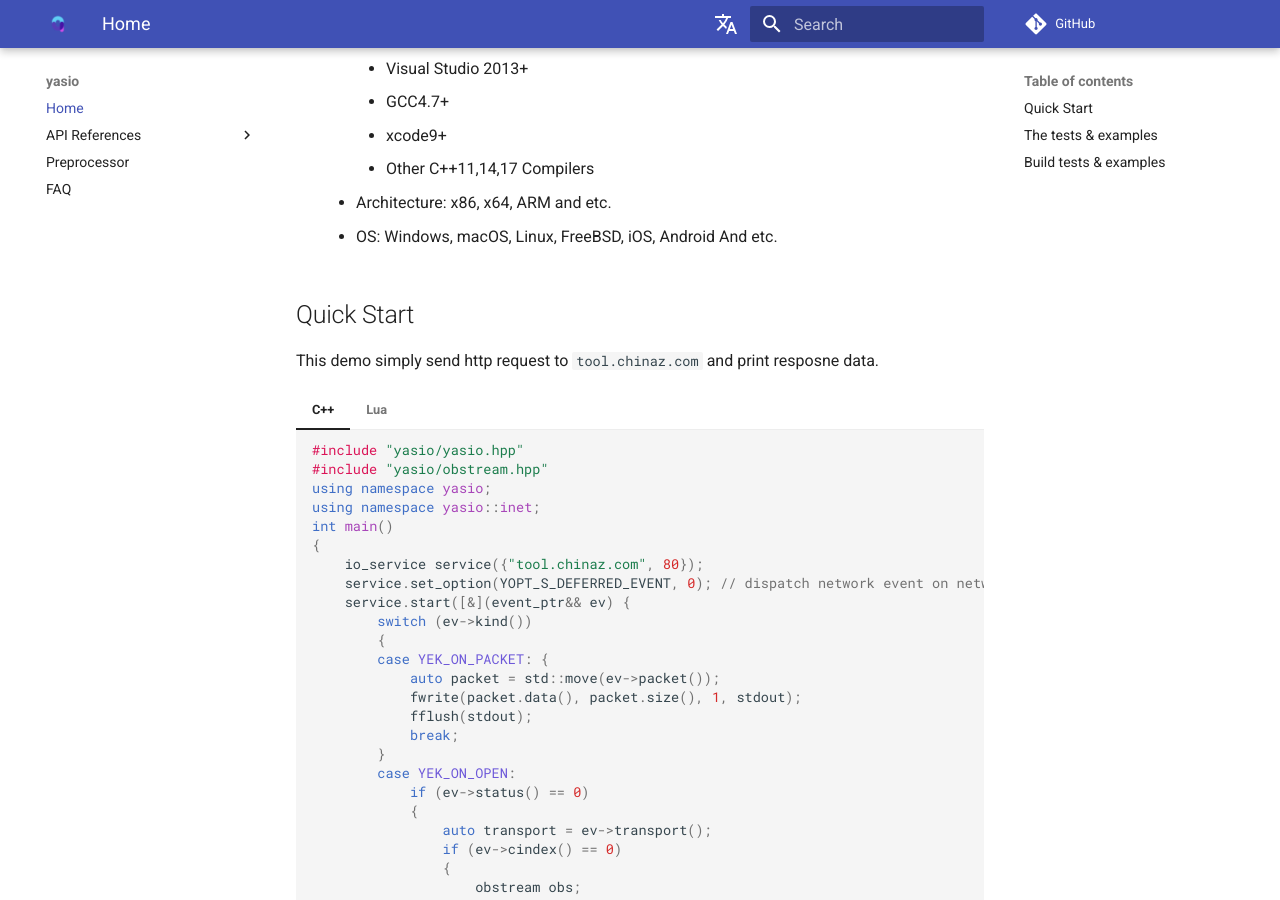
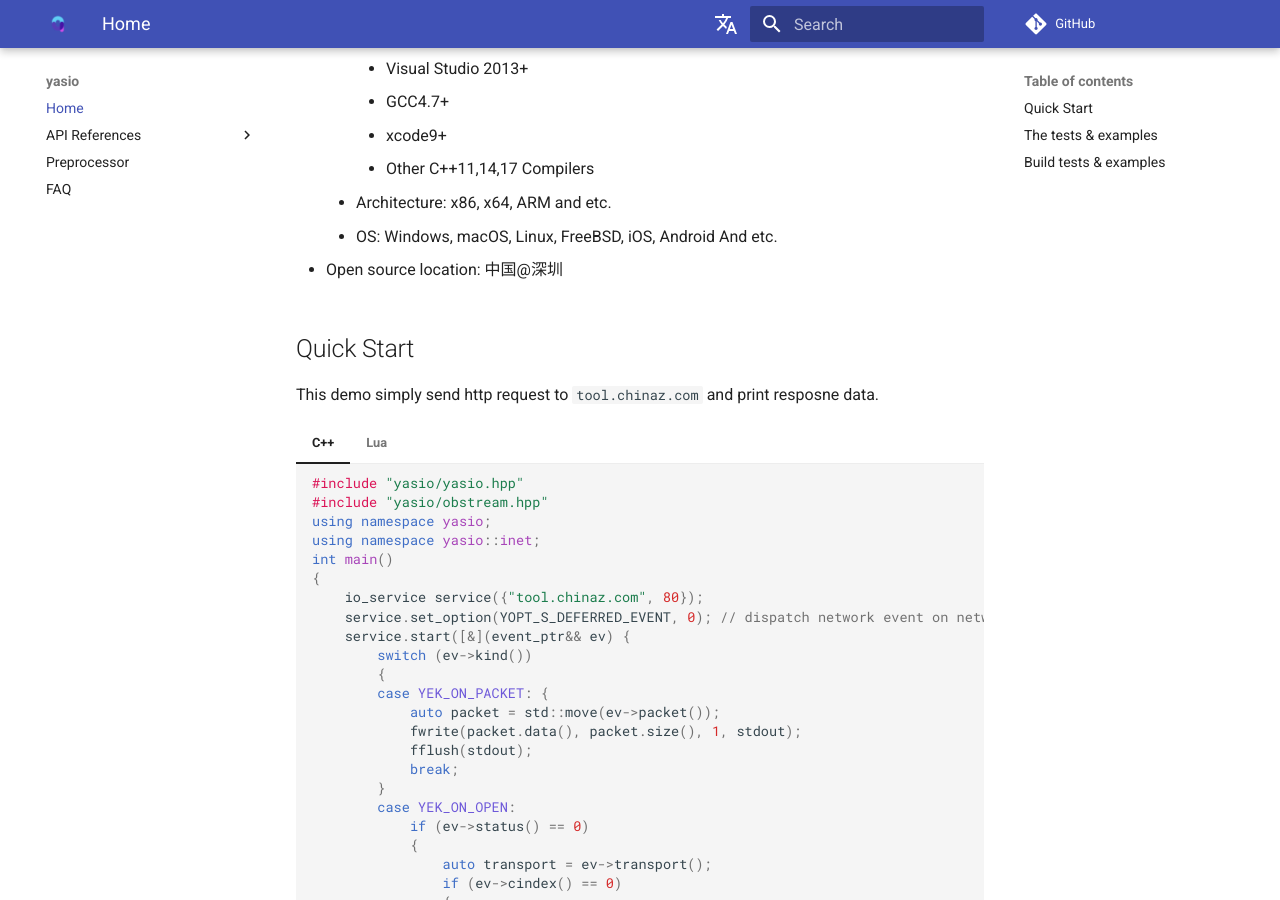
Before and after one commit to yasio/en, an MkDocs documentation site: the page built from docs/index.md, in a window 1280 px wide and 900 px high, scrolled down 318 px. Built offline with MkDocs 1.6.1 and Material for MkDocs 9.7.7, drawn with Linux system fonts in a browser that asks for light colours; comment, search, counter and statistics services are not loaded; the version menu is left out.

Commit message:
Test zh characters

```diff
--- a/docs/index.md
+++ b/docs/index.md
@@ -13,6 +13,8 @@
 
     - Architecture: x86, x64, ARM and etc.
     - OS: Windows, macOS, Linux, FreeBSD, iOS, Android And etc.
+
+- Open source location: 中国@深圳
 
 ## Quick Start
 This demo simply send http request to ``tool.chinaz.com`` and print resposne data.
--- a/mkdocs.yml
+++ b/mkdocs.yml
@@ -68,6 +68,8 @@ plugins:
       enabled_if_env: DOCS_CI
   - minify:
       minify_html: true
+extra_css:
+  - 'assets/stylesheets/extra.css'
 extra:
   alternate:
     # Switch to Chinese Simplfied
```
